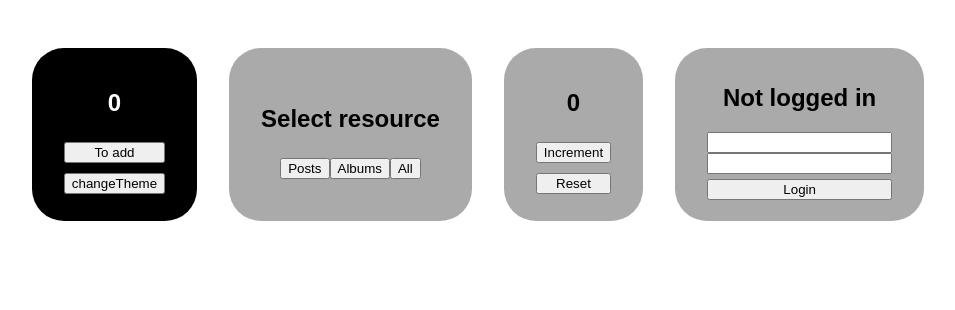
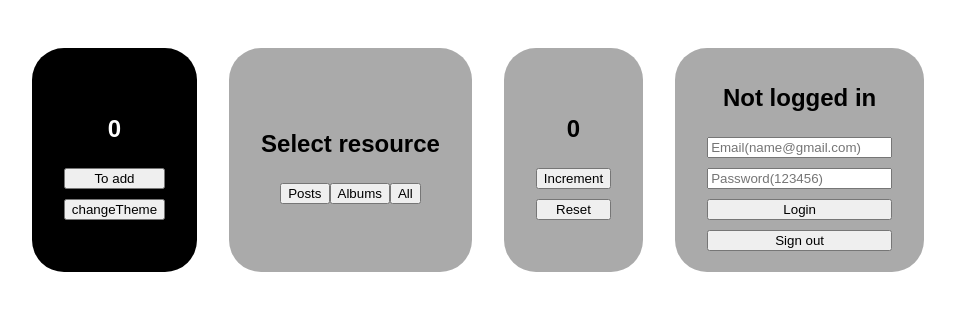
Before and after one commit to EmersonSousa15/Hooks-react, a React (Create React App) app: page / in a window 1280 px wide. Shown: the top 310 px of the page, without its empty margins (162-1117 px from the left). Built offline with nearby package versions, Linux system fonts and the light colour scheme.

Commit message:
UseContext

```diff
--- a/src/App.css
+++ b/src/App.css
@@ -8,6 +8,6 @@ div {
   border-radius: 2rem;
 }
 
-button{
+button, input{
   margin: 5px 0;
 }
--- a/src/App.js
+++ b/src/App.js
@@ -2,7 +2,6 @@ import './App.css';
 import UseEffect from './components/UseEffect';
 import UseState from './components/UseState';
 import UseContext from './components/UseContext';
-
 
 function App() {
   return (
--- /dev/null
+++ b/src/components/UseContext/FormLogin/index.js
@@ -0,0 +1,31 @@
+import { useContext } from "react";
+import { AuthContext } from "../Context";
+
+const FormLogin = ({loginAccount, setDataUser}) => {
+    const {setAuth} = useContext(AuthContext);
+
+    const handleEmail = (email) => {
+        setDataUser((prev) => ({...prev, userEmail: email.target.value}));
+    }
+
+    const handlePass = (pass) => {
+        setDataUser((prev) => ({...prev, userPass: pass.target.value}));
+    }
+
+    const signOut = () => {
+        setAuth(false);
+    }
+
+    return(
+        <>
+            <form onSubmit={loginAccount} style={{display:'flex' ,flexDirection:'column'}}>
+                <input type='email' onChange={(even) => handleEmail(even)} placeholder='Email(name@gmail.com)' required/>
+                <input type='password' onChange={(even) => handlePass(even)} placeholder='Password(123456)' required/>
+                <button type='submit'>Login</button>
+            </form>
+            <button onClick={signOut}>Sign out</button>
+        </>
+    )
+}
+
+export default FormLogin;
--- /dev/null
+++ b/src/components/UseContext/UseContextLogin.js
@@ -0,0 +1,29 @@
+import { useState, useContext } from "react";
+
+import { AuthContext } from './Context';
+import FormLogin from './FormLogin';
+
+const UseContextLogin = () => {
+    const {auth, setAuth} = useContext(AuthContext);
+
+    const [dataUser, setDataUser] = useState({userEmail: ' ', userPass: ' '});
+
+    const loginAccount = (event) => {
+        if(dataUser.userEmail === 'name@gmail.com' && dataUser.userPass === '123456'){
+            setAuth(true);
+        }else{
+            alert('Wrong email or password');
+        }
+
+        event.preventDefault();
+    }
+
+ return(
+    <div style={{background: '#aaa', maxHeight: '200px'}}>
+        <h1>{auth ? 'Logged' : 'Not logged in'}</h1>
+        <FormLogin loginAccount={loginAccount} setDataUser={setDataUser}/>
+    </div>
+ )
+}
+
+export default UseContextLogin;
--- a/src/components/UseContext/index.js
+++ b/src/components/UseContext/index.js
@@ -1,27 +1,12 @@
-import { useState } from "react";
+import AuthProvider from "./Context";
+import UseContextLogin from "./UseContextLogin.js";
 
 const UseContext = () => {
-    const [dataUser, setDataUser] = useState({userEmail: ' ', userPass: ' '});
-    const [login, setLogin] = useState(false)
-
-    const handleEmail = (email) => {
-        setDataUser((prev) => ({...prev, userEmail: email.target.value}))
-    }
-
-    const handlePass = (pass) => {
-        setDataUser((prev) => ({...prev, userPass: pass.target.value}))
-    }
-
-    console.log(dataUser);
-
- return(
-    <div style={{background: '#aaa', maxHeight: '200px'}}>
-        <h1>{login ? 'Logged' : 'Not logged in'}</h1>
-        <input type='text' onChange={(even) => handleEmail(even)} required/>
-        <input type='text' onChange={(even) => handlePass(even)} required/>
-        <button>Login</button>
-    </div>
- )
+    return(
+        <AuthProvider>
+            <UseContextLogin/>
+        </AuthProvider>
+    )
 }
 
 export default UseContext;
```
